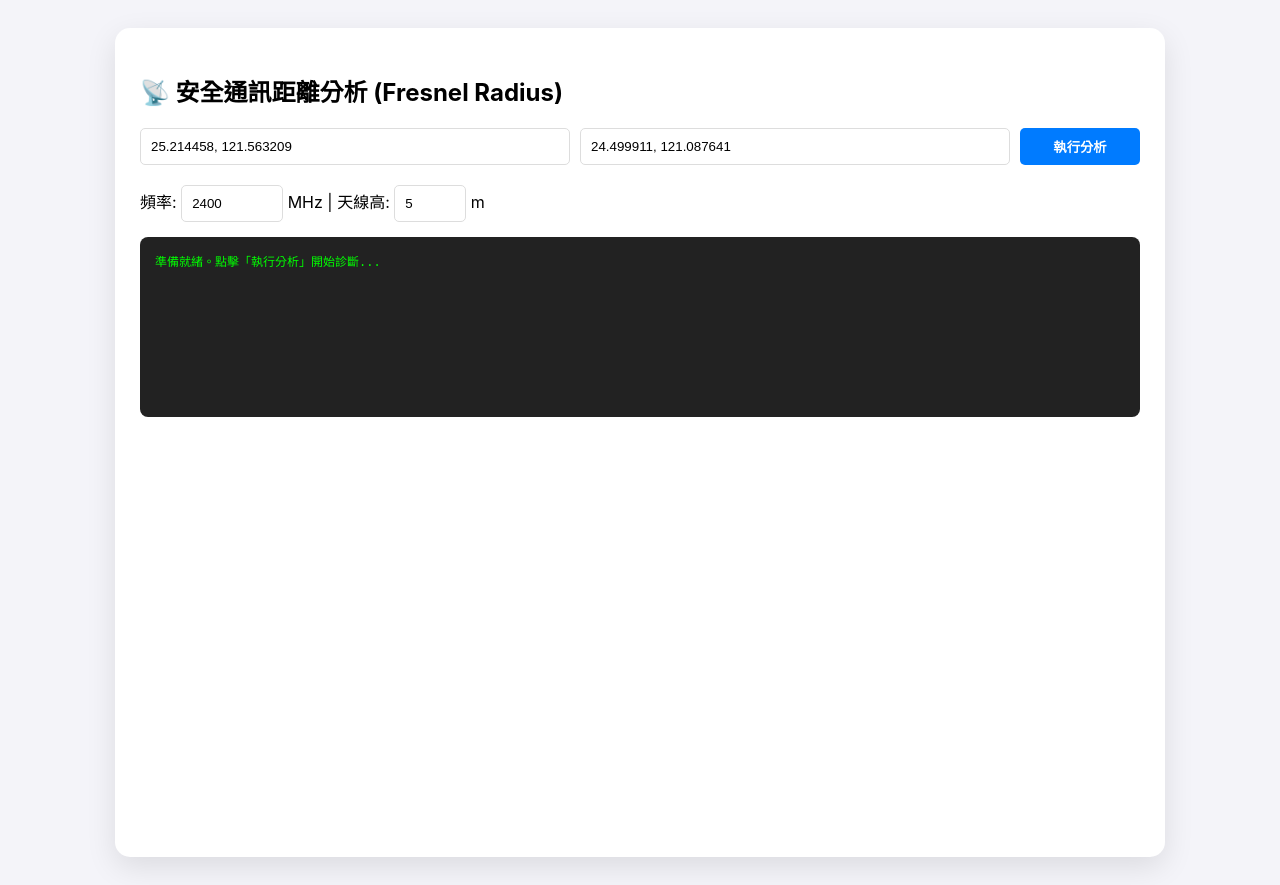
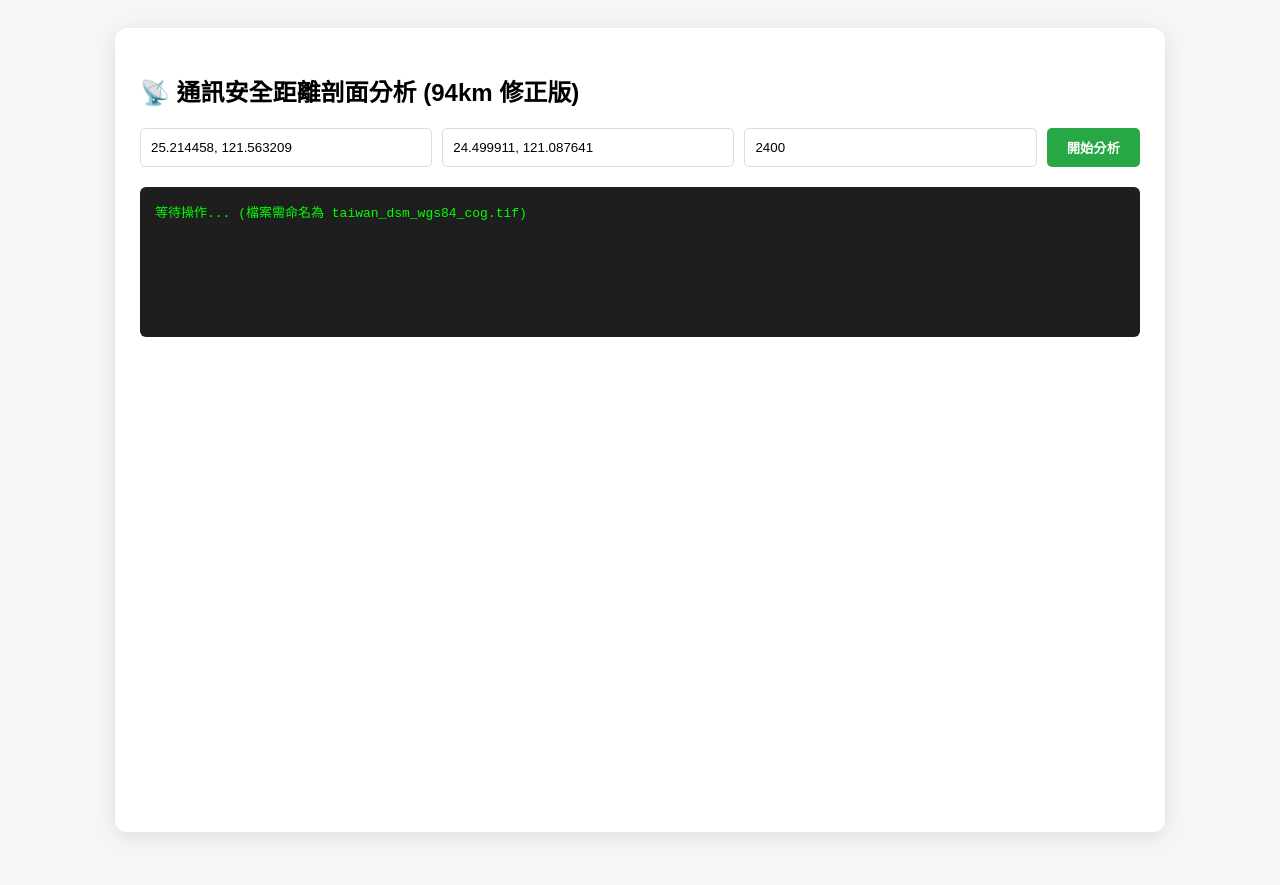
Before and after one commit to sulapon/GPS, a plain HTML site: page index.html in a window 1280 px wide. After the commit the page ends 860 px from the top, so only its background shows below. Drawn offline with nearby package versions, Linux system fonts and the light colour scheme.

Commit message:
Add files via upload

```diff
--- a/index.html
+++ b/index.html
@@ -2,130 +2,111 @@
 <html lang="zh-TW">
 <head>
     <meta charset="UTF-8">
-    <title>GPS 通訊分析診斷儀</title>
+    <title>GPS 通訊剖面分析儀 (GitHub 版)</title>
     <script src="https://cdn.jsdelivr.net/npm/geotiff"></script>
     <script src="https://cdn.jsdelivr.net/npm/chart.js"></script>
     <style>
-        body { font-family: -apple-system, sans-serif; background: #f4f4f9; padding: 20px; }
-        .container { max-width: 1000px; margin: auto; background: white; padding: 25px; border-radius: 15px; box-shadow: 0 10px 30px rgba(0,0,0,0.1); }
-        #log { background: #222; color: #0f0; padding: 15px; border-radius: 8px; font-family: monospace; font-size: 12px; height: 150px; overflow-y: auto; margin: 15px 0; }
-        .controls { display: grid; grid-template-columns: 1fr 1fr 120px; gap: 10px; margin-bottom: 20px; }
+        body { font-family: sans-serif; background: #f4f7f6; padding: 20px; }
+        .container { max-width: 1000px; margin: auto; background: white; padding: 25px; border-radius: 12px; box-shadow: 0 4px 20px rgba(0,0,0,0.1); }
+        #log { background: #1e1e1e; color: #00ff00; padding: 15px; border-radius: 6px; font-family: monospace; font-size: 13px; height: 120px; overflow-y: auto; margin-top: 15px; }
+        .input-box { display: grid; grid-template-columns: 1fr 1fr 1fr auto; gap: 10px; margin-bottom: 20px; }
         input { padding: 10px; border: 1px solid #ddd; border-radius: 5px; }
-        button { background: #007bff; color: white; border: none; border-radius: 5px; cursor: pointer; font-weight: bold; }
-        .error { color: #ff4757; font-weight: bold; }
+        button { padding: 10px 20px; background: #28a745; color: white; border: none; border-radius: 5px; cursor: pointer; font-weight: bold; }
+        button:hover { background: #218838; }
     </style>
 </head>
 <body>
 
 <div class="container">
-    <h2>📡 安全通訊距離分析 (Fresnel Radius)</h2>
-    <div class="controls">
+    <h2>📡 通訊安全距離剖面分析 (94km 修正版)</h2>
+    <div class="input-box">
         <input type="text" id="posA" value="25.214458, 121.563209" placeholder="A點 (Lat, Lon)">
         <input type="text" id="posB" value="24.499911, 121.087641" placeholder="B點 (Lat, Lon)">
-        <button onclick="runDiagnostic()">執行分析</button>
+        <input type="number" id="freq" value="2400" placeholder="頻率 MHz">
+        <button onclick="analyze()">開始分析</button>
     </div>
-
-    <div>頻率: <input type="number" id="freq" value="2400" style="width:80px"> MHz | 天線高: <input type="number" id="antH" value="5" style="width:50px"> m</div>
-
-    <div id="log">準備就緒。點擊「執行分析」開始診斷...</div>
-
-    <div style="height:400px;">
-        <canvas id="mainChart"></canvas>
+    <div id="log">等待操作... (檔案需命名為 taiwan_dsm_wgs84_cog.tif)</div>
+    <div style="height: 450px; margin-top: 20px;">
+        <canvas id="profileChart"></canvas>
     </div>
 </div>
 
 <script>
-async function runDiagnostic() {
+async function analyze() {
     const log = document.getElementById('log');
-    const filename = "taiwan_dsm_wgs84_cog.tif";
-    log.innerHTML = `[${new Date().toLocaleTimeString()}] 開始診斷...\n`;
+    const tifUrl = "taiwan_dsm_wgs84_cog.tif"; // 確保檔名大小寫完全一致
+    log.innerHTML = `⏳ 正在連線至雲端數據源...<br>`;
 
     try {
-        // --- 1. 檔案存在性與大小檢查 ---
-        log.innerHTML += `📡 嘗試讀取檔案: ${filename}...\n`;
-        const response = await fetch(filename, { method: 'GET', headers: { 'Range': 'bytes=0-1024' } });
-
-        if (!response.ok) {
-            throw new Error(`找不到檔案 (HTTP ${response.status})。請確認檔案是否在 Repo 根目錄且檔名正確。`);
-        }
-
-        const contentLength = response.headers.get('content-range') || "未知";
-        log.innerHTML += `✅ 伺服器響應正常。數據片段已獲取。\n`;
-
-        // --- 2. LFS 檢查 ---
-        const blob = await response.blob();
-        const text = await blob.text();
-        if (text.includes("version https://git-lfs.github.com")) {
-            log.innerHTML += `<span class="error">❌ 偵測到 Git LFS 指針！</span>\n`;
-            log.innerHTML += `原因：GitHub Pages 不支援直接讀取 LFS 原始檔。\n`;
-            log.innerHTML += `解決：請在本地執行 'git lfs untrack "${filename}"'，然後重新上傳為普通檔案（需小於 100MB），或將 TIF 放在其他支援直連的空間。\n`;
-            return;
-        }
-
-        // --- 3. 開始 GeoTIFF 處理 ---
-        const tiff = await GeoTIFF.fromUrl(filename);
+        // 1. 改用 fromUrl 讀取 GitHub 上的檔案
+        const tiff = await GeoTIFF.fromUrl(tifUrl);
         const image = await tiff.getImage();
         const bbox = image.getBoundingBox();
         const [w, h] = [image.getWidth(), image.getHeight()];
 
-        log.innerHTML += `✅ GeoTIFF 解析成功！解析度: ${w}x${h}\n`;
-
-        // --- 4. 計算剖面與費涅爾區 ---
+        // 2. 取得輸入座標與頻率
         const pA = document.getElementById('posA').value.split(',').map(v => parseFloat(v.trim()));
         const pB = document.getElementById('posB').value.split(',').map(v => parseFloat(v.trim()));
         const freq = parseFloat(document.getElementById('freq').value);
-        const antH = parseFloat(document.getElementById('antH').value);
+        const antH = 5; // 假設天線架高 5 米
 
-        const samples = 200;
-        let terrain = [], los = [], fresnel = [], labels = [];
+        // 3. 計算總距離 (Haversine 算大圓距離)
+        const R_earth = 6371;
+        const dLat = (pB[0]-pA[0]) * Math.PI/180;
+        const dLon = (pB[1]-pA[1]) * Math.PI/180;
+        const a = Math.sin(dLat/2)**2 + Math.cos(pA[0]*Math.PI/180) * Math.cos(pB[0]*Math.PI/180) * Math.sin(dLon/2)**2;
+        const totalDist = 2 * R_earth * Math.atan2(Math.sqrt(a), Math.sqrt(1-a)); // km
 
-        // 簡單距離估算 (km)
-        const distKM = Math.sqrt(Math.pow(pA[0]-pB[0],2) + Math.pow(pA[1]-pB[1],2)) * 111;
+        log.innerHTML += `✅ 成功載入 TIF！總距離：${totalDist.toFixed(2)} km<br>`;
+
+        const samples = 150;
+        let terrainData = [], losData = [], fresnelData = [], labels = [];
 
         for (let i = 0; i <= samples; i++) {
             const r = i / samples;
             const lat = pA[0] + (pB[0] - pA[0]) * r;
             const lon = pA[1] + (pB[1] - pA[1]) * r;
 
+            // 座標對位 (之前已解決偏移)
             const x = Math.max(0, Math.min(w - 1, ((lon - bbox[0]) / (bbox[2] - bbox[0])) * w));
             const y = Math.max(0, Math.min(h - 1, ((bbox[3] - lat) / (bbox[3] - bbox[1])) * h));
 
             const raster = await image.readRasters({ window: [Math.floor(x), Math.floor(y), Math.floor(x) + 1, Math.floor(y) + 1] });
-            const elev = raster[0][0] > -500 ? raster[0][0] : 0;
+            const baseElev = raster[0][0] > -500 ? raster[0][0] : 0;
 
-            // 地球曲率修正 (h = d1*d2 / 12.74)
-            const d1 = distKM * r;
-            const d2 = distKM * (1 - r);
-            const drop = (d1 * d2) / 12.742; // 公里轉公尺的簡化公式
+            // 4. 地球曲率修正：在中段高度會增加 (d1 * d2) / 12.742
+            const d1 = totalDist * r;
+            const d2 = totalDist * (1 - r);
+            const curvature = (d1 * d2 * 1000) / 12742; // 公尺
 
-            // 費涅爾半徑 F1 = 17.32 * sqrt( (d1*d2) / (f*D) )
-            const f1 = 17.32 * Math.sqrt((d1 * d2) / ((freq / 1000) * distKM));
+            // 5. 第一費涅爾區半徑 (60% 清空區)
+            const f1 = 17.32 * Math.sqrt((d1 * d2) / ((freq/1000) * totalDist));
 
-            terrain.push(elev + drop);
+            terrainData.push(baseElev + curvature);
             labels.push(d1.toFixed(1));
-            fresnel.push(f1);
+            fresnelData.push(f1);
         }
 
-        // 計算視距線與安全區
-        const startH = terrain[0] + antH;
-        const endH = terrain[samples] + antH;
-        const finalFresnel = terrain.map((t, i) => {
+        // 建立視距線 (LoS)
+        const startH = terrainData[0] + antH;
+        const endH = terrainData[samples] + antH;
+        for (let i = 0; i <= samples; i++) {
             const r = i / samples;
             const line = startH + (endH - startH) * r;
-            los.push(line);
-            return line - (fresnel[i] * 0.6); // 60% 費涅爾區
-        });
+            losData.push(line);
+            fresnelData[i] = line - (fresnelData[i] * 0.6); // 減去 60% F1 半徑
+        }
 
-        draw(labels, terrain, los, finalFresnel);
-        log.innerHTML += `✨ 分析完成！總路徑：${distKM.toFixed(2)} km\n`;
+        renderChart(labels, terrainData, losData, fresnelData);
+        log.innerHTML += `✨ 分析完畢。紅色虛線為 60% 費涅爾安全區。`;
 
     } catch (err) {
-        log.innerHTML += `<span class="error">❌ 錯誤：${err.message}</span>\n`;
+        log.innerHTML = `<span style="color:red">❌ 讀取失敗：${err.message}</span><br>提示：請檢查檔案是否被 Git LFS 鎖定，或檔名是否正確。`;
     }
 }
 
-function draw(labels, terrain, los, fresnel) {
-    const ctx = document.getElementById('mainChart').getContext('2d');
+function renderChart(labels, terrain, los, fresnel) {
+    const ctx = document.getElementById('profileChart').getContext('2d');
     if (window.myChart) window.myChart.destroy();
     window.myChart = new Chart(ctx, {
         type: 'line',
@@ -133,11 +114,15 @@ function draw(labels, terrain, los, fresnel) {
             labels: labels,
             datasets: [
                 { label: '視距 (LoS)', data: los, borderColor: '#f1c40f', pointRadius: 0, fill: false },
-                { label: '60% 費涅爾安全線', data: fresnel, borderColor: '#e74c3c', borderDash: [5,5], pointRadius: 0, fill: false },
-                { label: '修正地形 (含曲率)', data: terrain, backgroundColor: 'rgba(44, 62, 80, 0.6)', fill: true, pointRadius: 0 }
+                { label: '60% 費涅爾安全線', data: fresnel, borderColor: '#e74c3c', borderDash: [5, 5], pointRadius: 0, fill: false },
+                { label: '修正地形 (含曲率)', data: terrain, backgroundColor: 'rgba(52, 73, 94, 0.6)', fill: true, pointRadius: 0 }
             ]
         },
-        options: { responsive: true, maintainAspectRatio: false }
+        options: {
+            responsive: true,
+            maintainAspectRatio: false,
+            scales: { x: { title: { display: true, text: '距離 (km)' } }, y: { title: { display: true, text: '海拔 (m)' } } }
+        }
     });
 }
 </script>
```
